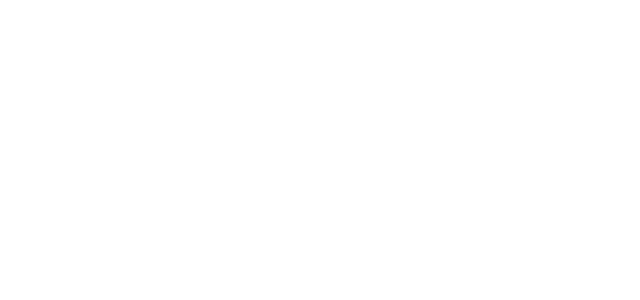
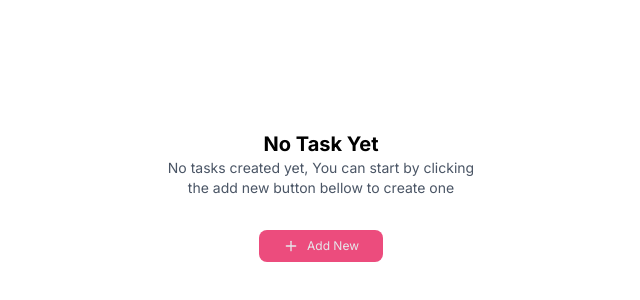
Before and after one commit to AlemayehuDabi/Taskify, a Next.js app: page /task in a window 1280 px wide. Shown: the part 204-504 px from the top of the page, without its empty margins (319-959 px from the left). Built offline with nearby package versions, Linux system fonts and the light colour scheme.

Commit message:
feat: no-task page

```diff
--- a/components/NoTask/NoTask.tsx
+++ b/components/NoTask/NoTask.tsx
@@ -1,11 +1,24 @@
 'use client';
+import { Plus } from 'lucide-react';
 
 export default function NoTask() {
   return (
-    <div className="h-screen flex justify-center items-center">
-      <div>
-        <div></div>
-        <div></div>
+    <div className="min-h-screen flex justify-center items-center">
+      <div className="flex flex-col justify-center items-center gap-8">
+        {/*text  */}
+        <div className="flex flex-col justify-center items-center">
+          <h2 className="text-xl font-bold">No Task Yet</h2>
+
+          <span className=" flex flex-col justify-center items-center text-sm text-gray-600">
+            <p>No tasks created yet, You can start by clicking</p>
+            <p>the add new button bellow to create one</p>
+          </span>
+        </div>
+        {/* button */}
+        <button className="bg-primary py-2 px-6 text-xs text-gray-200 rounded-lg flex items-center gap-2">
+          <Plus size={16} />
+          Add New
+        </button>
       </div>
     </div>
   );
--- a/package.json
+++ b/package.json
@@ -10,6 +10,7 @@
   },
   "dependencies": {
     "@hookform/resolvers": "^5.1.1",
+    "lucide-react": "^0.525.0",
     "next": "15.3.5",
     "react": "^19.0.0",
     "react-dom": "^19.0.0",
```
Also changed, not shown: 1 other file (tests, documents, lock files or other folders).
